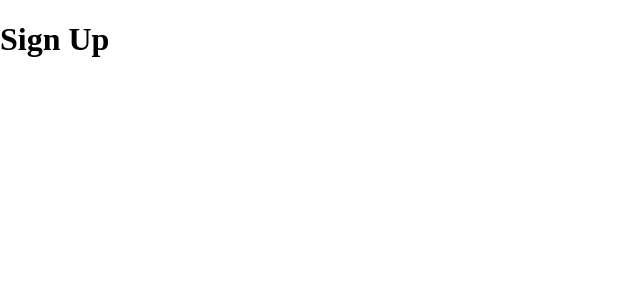
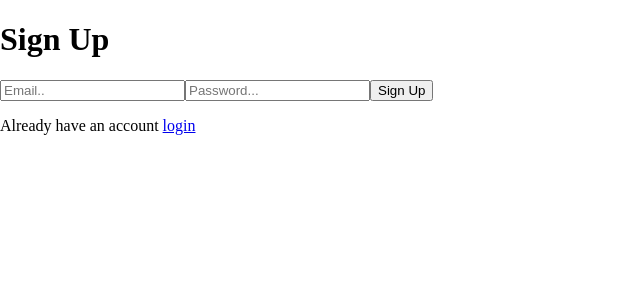
Before and after one commit to DevPipalia/Contact-app, a React (Create React App) app: page /signup in a window 1280 px wide. Shown: the top 300 px of the page, without its empty margins (0-640 px from the left). Built offline with nearby package versions, Linux system fonts and the light colour scheme; no server answers.

Commit message:
authentication using use context

```diff
--- a/src/App.js
+++ b/src/App.js
@@ -4,18 +4,21 @@ import Home from "./Pages/Home";
 import Add_user from "./Pages/Add_user";
 import LoginPage from "./Pages/Login";
 import SignUpPage from "./Pages/SignUp";
+import { UserAuthContextProvider } from "./UserAuthContext";
 
 function App() {
   return (
     <div className="App">
 
     <BrowserRouter>
-      <Routes>
+    <UserAuthContextProvider>     <Routes>
         <Route path="/" element={<LoginPage/>}/>
         <Route path="/signup" element={<SignUpPage/>}/>
         <Route path="/home" element={<Home/>}/>
         <Route path="/add_user" element={<Add_user/>}/>
       </Routes>
+      </UserAuthContextProvider>
+
     </BrowserRouter>
     </div>
   );
--- a/src/Pages/Login.jsx
+++ b/src/Pages/Login.jsx
@@ -1,9 +1,17 @@
 import React from "react";
+import { Link } from "react-router-dom";
 
 function LoginPage(){
     return(
         <>
         <h1>Login</h1>
+        <form>
+            <input type="email" placeholder="Email.."/>
+            <input type="password" placeholder="Password..."/>
+            <input type="submit" value="Login"/>
+            <button>Sign in with Google</button>
+            <p>Dont have an account <Link to="/signup">signup</Link> </p>
+        </form>
         </>
     )
 }
--- a/src/Pages/SignUp.jsx
+++ b/src/Pages/SignUp.jsx
@@ -1,9 +1,36 @@
 import React from "react";
+import { Link } from "react-router-dom";
+import { useState } from "react";
+import { useUserAuth } from "../UserAuthContext";
+function SignUpPage(){
+    const [email,setEmail]=useState("")
+    const [password,setPassword]=useState("")
+    const[error,setError]=useState("");
+    const {signup}=useUserAuth();
+    const handleSubmit= async(e)=>{
+        e.prevent.default()
+        setError("")
+        try {
+            await signup(email,password)
+        } catch (error) {
 
-function SignUpPage(){
+            setError(error.message);
+        }
+
+    };
+
+
+
     return(
         <>
             <h1>Sign Up</h1>
+            <form onSubmit={handleSubmit}>
+            <input type="email" placeholder="Email.." onChange={(e)=>setEmail(e.target.value)}/>
+            <input type="password" placeholder="Password..." onChange={(e)=>setPassword(e.target.value)}/>
+            <input type="submit" value="Sign Up"/>
+
+            <p>Already have an account <Link to="/">login</Link> </p>
+        </form>
         </>
     )
 }
--- /dev/null
+++ b/src/UserAuthContext.js
@@ -0,0 +1,40 @@
+import { createContext, useContext,useEffect,useState } from "react";
+import { createUserWithEmailAndPassword,signInWithEmailAndPassword,signOut,onAuthStateChanged } from "firebase/auth";
+import { auth } from "./firebase-config";
+const userAuthContext=createContext();
+
+export function UserAuthContextProvider({children})
+{
+    const[user,setUser]=useState("")
+    function signUp(email,password){
+        return(createUserWithEmailAndPassword(auth,email,password))
+    }
+    function login(email,password){
+        return(signInWithEmailAndPassword(auth,email,password))
+    }
+
+    useEffect(()=>{
+        const unsubscribe=onAuthStateChanged(auth,(currentUser)=>{
+            setUser(currentUser);
+        })
+        return()=>{
+            unsubscribe();
+        }
+
+    },[]);
+
+
+    return(
+        <userAuthContext.Provider value={{user, signUp}}>
+            {children}
+        </userAuthContext.Provider>
+    )
+}
+
+
+
+export function useUserAuth(){
+    return(
+        useContext(userAuthContext)
+    )
+}
--- a/src/firebase-config.js
+++ b/src/firebase-config.js
@@ -1,5 +1,6 @@
 // Import the functions you need from the SDKs you need
 import { initializeApp } from "firebase/app";
+import { getAuth, createUserWithEmailAndPassword } from "firebase/auth";
 import { getFirestore } from "firebase/firestore";
 
 // TODO: Add SDKs for Firebase products that you want to use
@@ -19,4 +20,5 @@ const firebaseConfig = {
 
 // Initialize Firebase
 const app = initializeApp(firebaseConfig);
+export const auth=getAuth(app)
 export const db=getFirestore(app);
```
